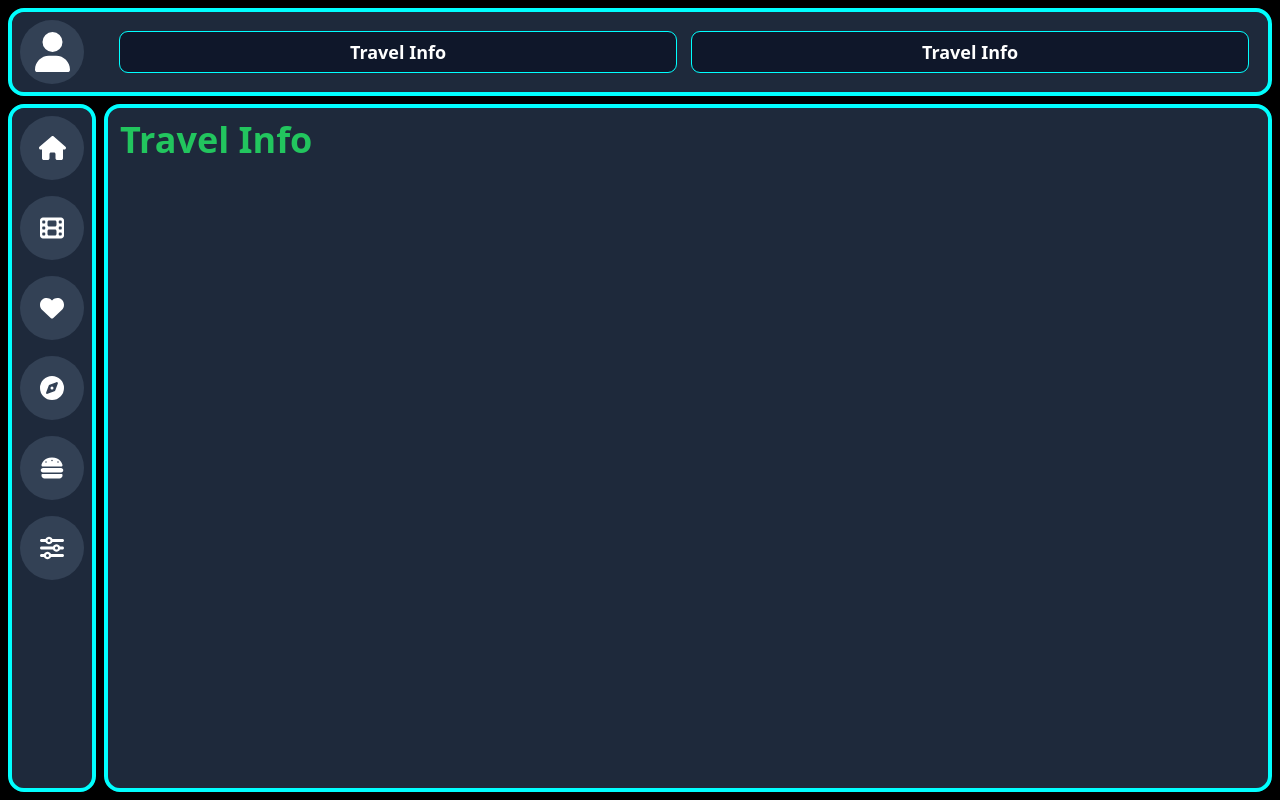
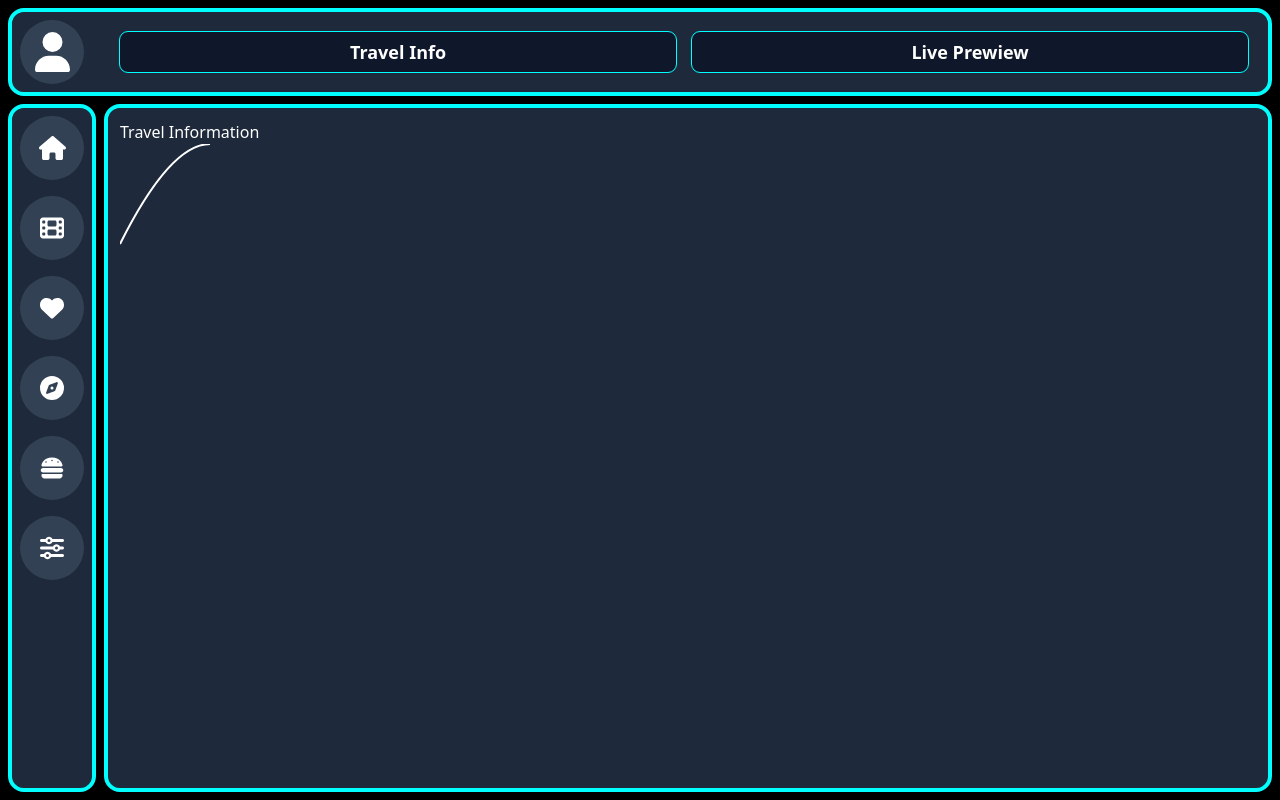
Before and after one commit to Hecker-01/beroeps-mission-to-mars, a React (Vite) app: page /travel-info in a window 1280 px wide. Built offline with nearby package versions, Linux system fonts and the light colour scheme.

Commit message:
Update navigation links in App component and enhance TravelInfo page layout

```diff
--- a/src/App.tsx
+++ b/src/App.tsx
@@ -66,44 +66,44 @@ function getTabs(pathname: string) {
     case "/entertainment":
       return {
         name1: "Movies",
-        link1: "/entertainment",
+        link1: "/movies",
         name2: "Music",
-        link2: "/entertainment",
+        link2: "/music",
       };
     case "/health":
       return {
         name1: "Health",
         link1: "/health",
-        name2: "Health",
-        link2: "/health",
+        name2: "Sports",
+        link2: "/sports",
       };
     case "/travel-info":
       return {
         name1: "Travel Info",
         link1: "/travel-info",
-        name2: "Travel Info",
-        link2: "/travel-info",
+        name2: "Live Prewiew",
+        link2: "/live-preview",
       };
     case "/food-drink":
       return {
-        name1: "Food & Drink",
-        link1: "/food-drink",
-        name2: "Food & Drink",
+        name1: "Dinner",
+        link1: "/dinner",
+        name2: "Snacks & Drink",
         link2: "/food-drink",
       };
     case "/settings":
       return {
         name1: "Settings",
         link1: "/settings",
-        name2: "Settings",
-        link2: "/settings",
+        name2: "Language",
+        link2: "/language",
       };
     default:
       return {
         name1: "Home",
         link1: "/",
-        name2: "Home",
-        link2: "/",
+        name2: "",
+        link2: "",
       };
   }
 }
--- a/src/pages/TravelInfo.tsx
+++ b/src/pages/TravelInfo.tsx
@@ -1,5 +1,17 @@
 const TravelInfo = () => {
-  return <h1 className="text-4xl font-bold text-green-500">Travel Info</h1>;
+  return (
+    <div>
+      <h1>Travel Information</h1>
+      <svg width="100%" height="100%">
+        <path
+          d="M 0 100 Q 50 0, 90 0"
+          stroke="white"
+          strokeWidth="2"
+          fill="none"
+        />
+      </svg>
+    </div>
+  );
 };
 
 export default TravelInfo;
```
